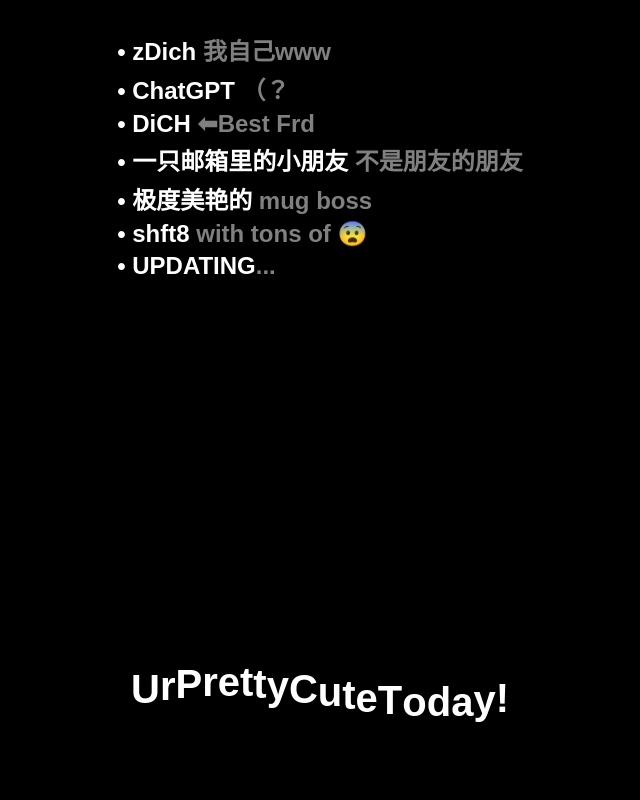
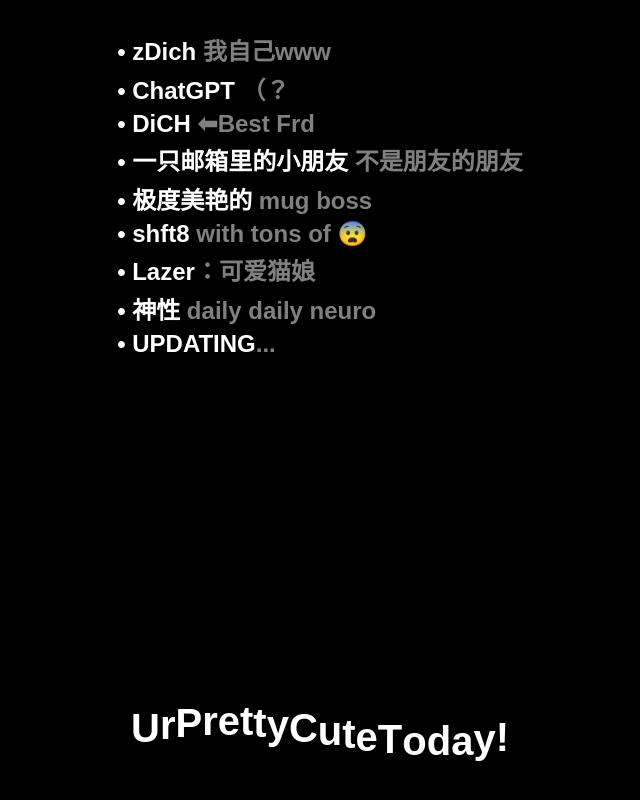
Before and after one commit to zDichX/zdichx.github.io, a Vue app: page / in a window 1280 px wide. Shown: the part 2627-3427 px from the top of the page, without its empty margins (320-960 px from the left). Built offline with nearby package versions, Linux system fonts and the light colour scheme.

Commit message:
更新名单

```diff
--- a/src/components/Introduction.vue
+++ b/src/components/Introduction.vue
@@ -42,6 +42,9 @@
       <div class="text2" data-text=" 不是朋友的朋友">一只邮箱里的小朋友</div>
       <div class="text2" data-text=" mug boss">极度美艳的</div>
       <div class="text2" data-text=" with tons of 😨">shft8</div>
+      <div class="text2" data-text="：可爱猫娘">Lazer</div>
+      <div class="text2" data-text=" daily daily neuro">神性</div>
+
       <div class="text2" data-text="...">UPDATING</div>
     </div>
 
```
